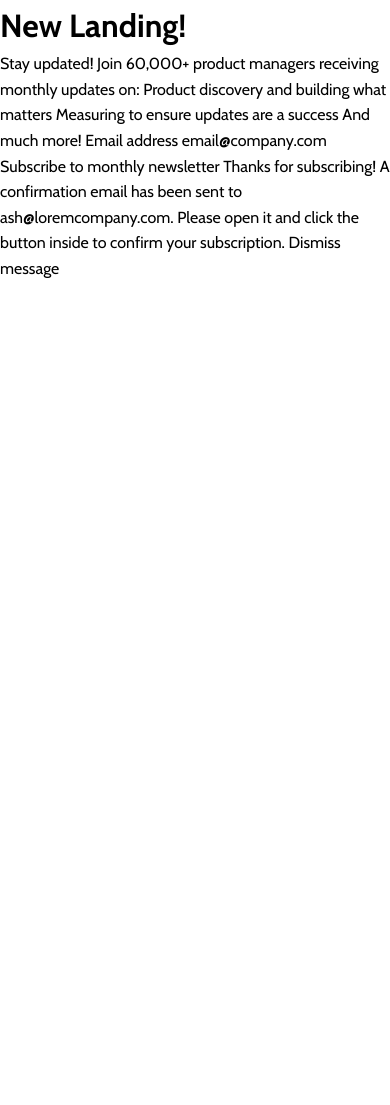
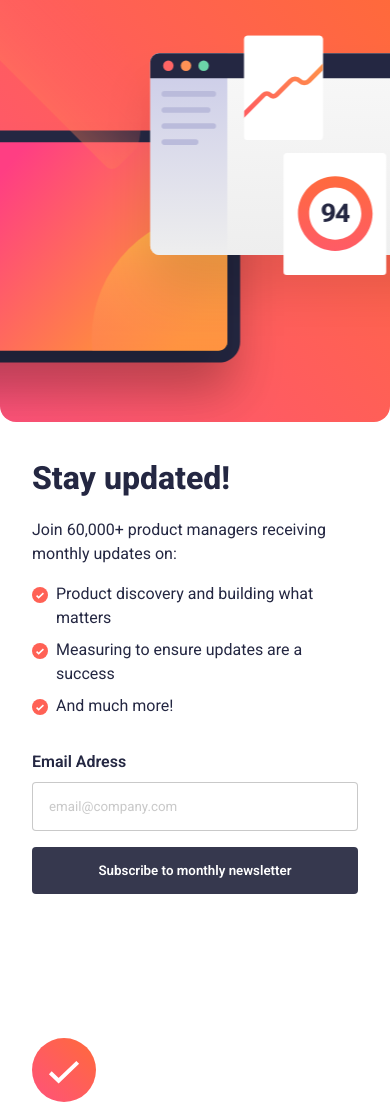
Before and after one commit to damiro3017/FrontendMentor_newsletter-sign-up, a plain HTML site: page index.html in a window 390 px wide. Shown: the top 1105 px of the page. Before the commit the page ends 844 px from the top, so only its background shows below. Drawn offline with nearby package versions, Linux system fonts and the light colour scheme.

Commit message:
finish mobile version

```diff
--- a/index.html
+++ b/index.html
@@ -7,41 +7,42 @@
     <title>LandingPage03 | Practice</title>
     <!-- ICON -->
     <link rel="icon" href="./assets/icons/favicon-32x32.png" type="image/x-icon">
-    <!-- BOX ICONS -->
-    <link rel="stylesheet" href="https://unpkg.com/boxicons@2.0.7/css/boxicons.min.css">
     <!-- CSS -->
     <link rel="stylesheet" href="./styles/main.css">
 </head>
 
 <body>
-    <h1>New Landing!</h1>
-    <!-- Sign-up form start -->
+    <section class="email__section">
+        <div class="email__section__img"></div>
+        <div class="email__section__container">
+            <div class="email__section__content">
+                <h1>Stay updated!</h1>
+                <p>Join 60,000+ product managers receiving monthly updates on:</p>
+                <ul>
+                    <li>Product discovery and building what matters</li>
+                    <li>Measuring to ensure updates are a success</li>
+                    <li>And much more!</li>
+                </ul>
+            </div>
 
-    Stay updated!
+            <form class="email__section__form" action="#" method="post">
+                <label for="email">Email Adress</label>
+                <input type="email" name="email" id="emailInput" placeholder="email@company.com">
+                <button type="submit">Subscribe to monthly newsletter</button>
+            </form>
+        </div>
+    </section>
 
-    Join 60,000+ product managers receiving monthly updates on:
-
-    Product discovery and building what matters
-    Measuring to ensure updates are a success
-    And much more!
-
-    Email address
-    email@company.com
-
-    Subscribe to monthly newsletter
-
-    <!-- Sign-up form end -->
-
-    <!-- Success message start -->
-
-    Thanks for subscribing!
-
-    A confirmation email has been sent to ash@loremcompany.com.
-    Please open it and click the button inside to confirm your subscription.
-
-    Dismiss message
-
-    <!-- Success message end -->
+    <section class="success__message">
+        <img src="./assets/icons/icon-success.svg" alt="Success Icon">
+        <div class="success__message__container">
+            <h2>Thanks for subscribing!</h2>
+            <p>A confirmation email has been sent to <span>ash@loremcompany.com. </span>Please open it and click the
+                button inside
+                to confirm your subscription.</p>
+            <button type="button">Dismiss message</button>
+        </div>
+    </section>
 </body>
 
 </html>
--- a/styles/main.css
+++ b/styles/main.css
@@ -1,13 +1,137 @@
-@import url("https://fonts.googleapis.com/css2?family=Cabin:ital,wght@0,400..700;1,400..700&display=swap");
+@import url("https://fonts.googleapis.com/css2?family=Roboto:ital,wght@0,100..900;1,100..900&display=swap");
 @import url("../styles/reset.css");
 
 :root {
-  --yellow: #ddf247;
-  --black: #010101;
-  --golden: #deec3c;
-  --gray: #f4f4f4;
-  --blue: #00d1ff;
-  --goled: #fedc98;
+  --Red: hsl(4, 100%, 67%);
+  --Blue-800: hsl(234, 29%, 20%);
+  --Blue-700: hsl(235, 18%, 26%);
+  --Grey: hsl(0, 0%, 58%);
+  --White: hsl(0, 0%, 100%);
+}
 
-  --default-padding: 3rem 1.5rem;
+* {
+  font-family: "Roboto", sans-serif;
+  color: var(--Blue-800);
 }
+
+.email__section__img {
+  width: 100%;
+  height: 50vh;
+  background-image: url("../assets/images/illustration-sign-up-mobile.svg");
+  background-size: cover;
+  background-position: center;
+  background-repeat: no-repeat;
+  border-radius: 0 0 1rem 1rem;
+}
+
+.email__section__container {
+  display: flex;
+  flex-direction: column;
+  align-items: center;
+  justify-content: center;
+  padding: 2rem;
+}
+
+.email__section__content {
+  display: flex;
+  align-items: flex-start;
+  flex-direction: column;
+  gap: 1rem;
+}
+
+.email__section__content h1 {
+  font-size: 2rem;
+  font-weight: 800;
+}
+
+.email__section__content ul {
+  display: flex;
+  align-items: flex-start;
+  flex-direction: column;
+  gap: 0.5rem;
+}
+
+.email__section__content li {
+  position: relative;
+  margin-left: 1.5rem;
+}
+
+.email__section__content li::after {
+  content: "";
+  position: absolute;
+  left: -1.5rem;
+  top: 0.3rem;
+  background: url("../assets/icons/icon-list.svg") no-repeat center;
+  background-size: cover;
+  width: 1rem;
+  height: 1rem;
+}
+
+.email__section__form {
+  display: flex;
+  align-items: flex-start;
+  flex-direction: column;
+  margin-top: 2rem;
+  width: 100%;
+}
+
+.email__section__form label {
+  font-weight: 600;
+}
+
+.email__section__form input {
+  border-radius: 0.25rem;
+  border: 1px solid hsl(0, 0%, 58%, 0.5);
+  width: 100%;
+  padding: 1rem;
+  margin-top: 0.5rem;
+}
+
+.email__section__form input::placeholder {
+  color: hsl(0, 0%, 58%, 0.5);
+}
+
+button {
+  margin-top: 1rem;
+  width: 100%;
+  padding: 1rem;
+  background-color: var(--Blue-700);
+  color: var(--White);
+  border-radius: 0.25rem;
+  font-weight: 600;
+  transition: all ease-in-out 0.3s;
+}
+
+button:hover {
+  background: linear-gradient(270deg, hsl(4, 100%, 67%) 50%, hsl(0, 0%, 58%));
+}
+
+.success__message {
+  padding: 7rem 2rem 2rem 2rem;
+}
+
+.success__message__container h2 {
+  margin-top: 1rem;
+  font-size: 2rem;
+  font-weight: 700;
+}
+
+.success__message__container p {
+  margin-top: 1rem;
+}
+
+.success__message__container p span {
+  font-weight: 700;
+}
+
+.success__message__container button {
+  margin-top: 10rem;
+}
+
+.active {
+  display: block;
+}
+
+.disabled {
+  display: none;
+}
--- a/styles/reset.css
+++ b/styles/reset.css
@@ -3,7 +3,6 @@
   margin: 0;
   padding: 0;
   box-sizing: border-box;
-  font-family: "Cabin", sans-serif;
 }
 
 html,
@@ -12,7 +11,7 @@ body {
 }
 
 body {
-  line-height: 1.6;
+  line-height: 1.5;
 }
 
 ul,
@@ -25,14 +24,13 @@ a {
   color: inherit;
 }
 
-img {
-  max-width: 100%;
-  height: auto;
-  display: block;
-}
-
 button {
-  background: none;
   border: none;
   cursor: pointer;
 }
+
+label,
+input {
+  color: var(--Blue-800);
+  font-family: "Roboto", sans-serif;
+}
```
Also changed, not shown: 1 other file.
